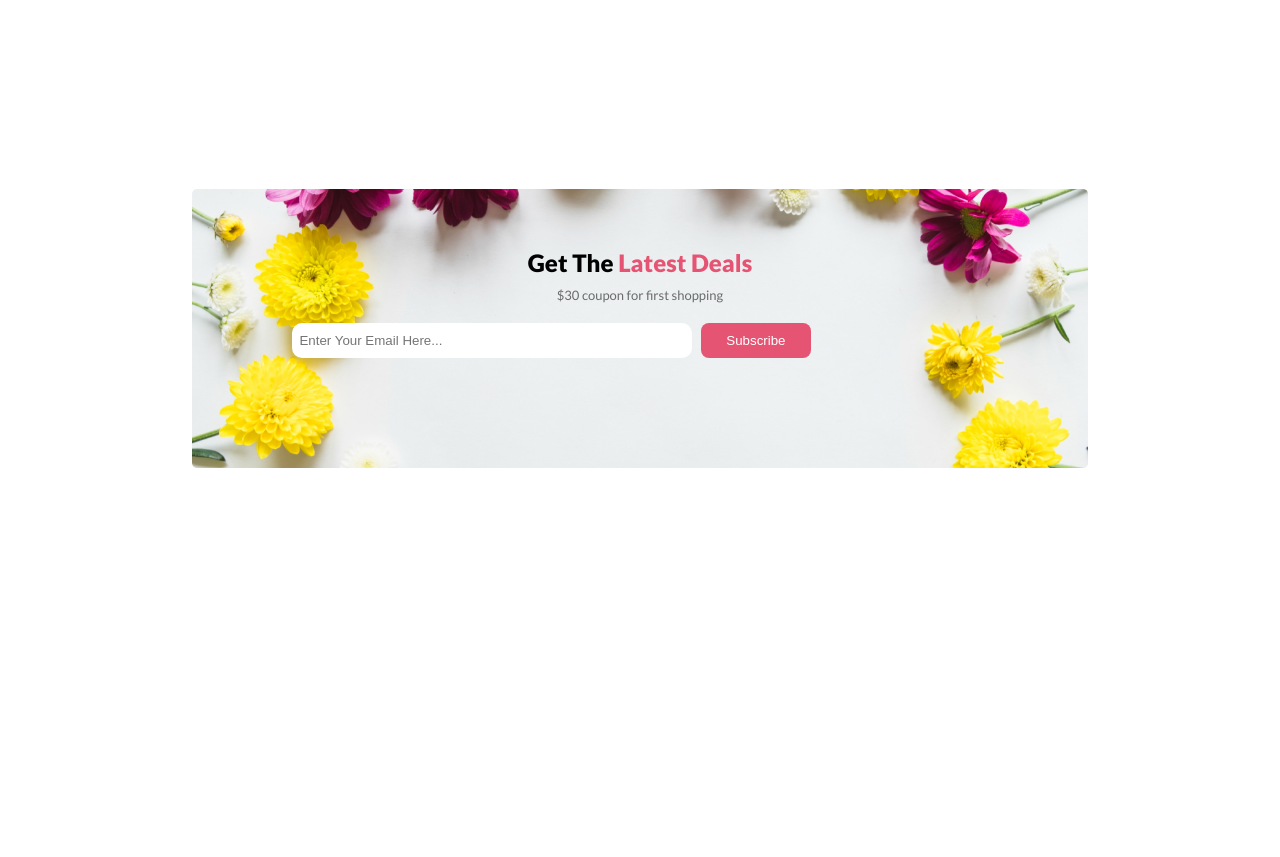
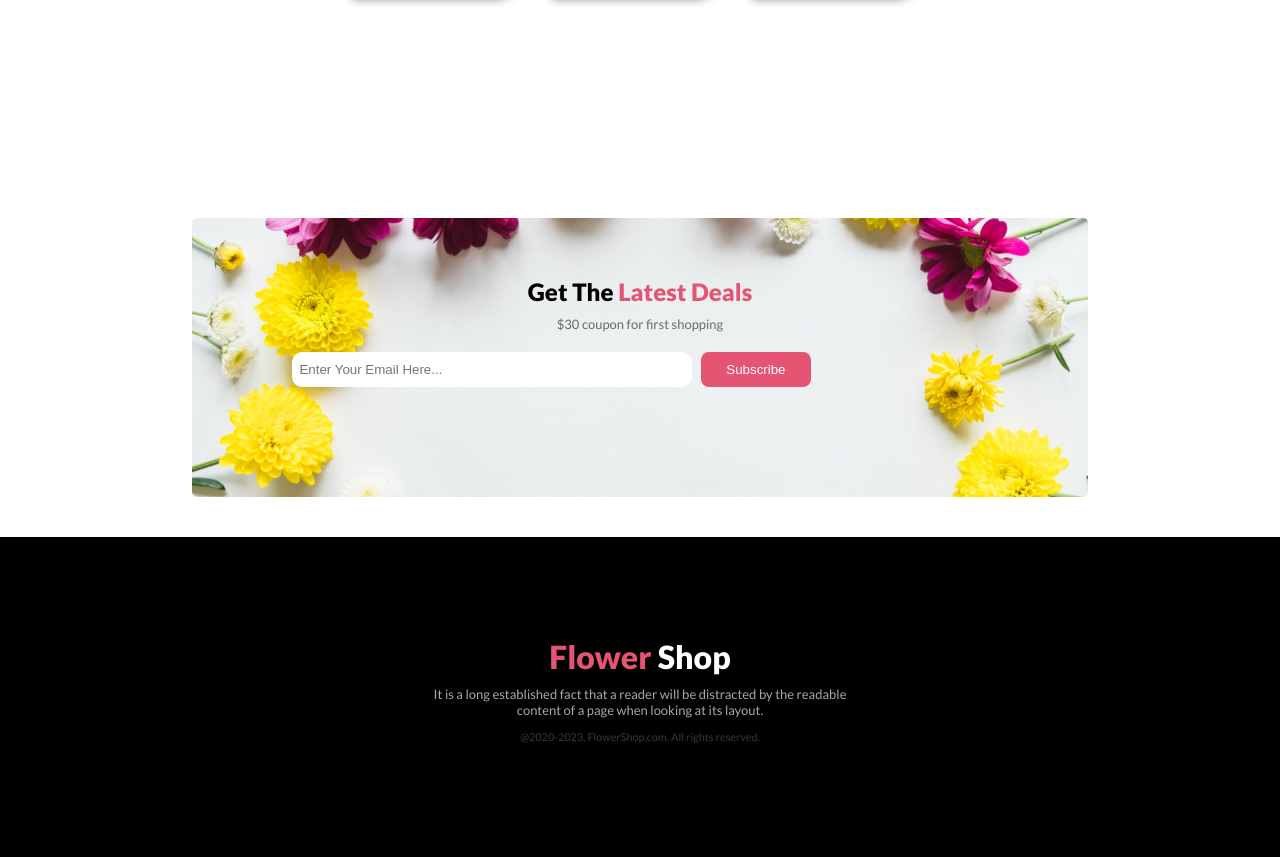
Before and after one commit to nayemislam2124/my-first-assignment, a plain HTML site: page index.html in a window 1280 px wide. Shown: the part 3122-3979 px from the top of the page. Before the commit the page ends 3610 px from the top, so only its background shows below. Drawn offline with Linux system fonts and the light colour scheme.

Commit message:
Almost End Added

```diff
--- a/index.html
+++ b/index.html
@@ -21,6 +21,9 @@
 
     </div>
     </header>
+    <!-- header section end  -->
+
+
     <!-- first flower section start-->
     <section>
 
@@ -45,6 +48,9 @@
             </div>
         </div>
     </section>
+    <!-- first flower section end -->
+
+
     <!-- service section start  -->
     <section>
         <div class="service-section-1">
@@ -62,7 +68,10 @@
             </div>
         </div>
     </section>
-    <!-- first deal section  -->
+    <!-- service section end  -->
+
+
+    <!-- first deal section start -->
     <section>
         <div class="deal-section-1">
             <div class="deal-section-text">
@@ -71,7 +80,10 @@
             <button class="btn-primary">Sign Up</button>
         </div></div>
     </section>
-    <!-- instagram section  -->
+    <!-- first deal section end  -->
+
+
+    <!-- instagram section start -->
     <section>
             <div class="instagram-container">
 
@@ -89,10 +101,15 @@
         </div>
     </div>
     </section>
+    <!-- instagram section end  -->
 
+
+    <!-- shop gallery section start (myself) -->
     <section>
+        <h1 style="text-align:center">Our Shop<span class="h1-primary"> Gallery</span></h1>
         <div class="shop-gallery-section">
-            <div class="galler-1">
+
+            <div class="gallery-1">
             <div class="gallery-image-1"></div>
             <div class="gallery-image-2"></div>
             <div class="gallery-image-3"></div> </div>
@@ -106,7 +123,10 @@
             <div class="gallery-image-9"></div></div>
         </div>
     </section>
-    <!-- second deal section  -->
+    <!-- shop gallery section end (myself)  -->
+
+
+    <!-- second deal section start -->
     <section>
         <div class="deal-section-2">
             <div class="deal-section-text-1">
@@ -118,5 +138,16 @@
             </div>
         </div>
     </section>
+    <!-- second deal section end  -->
+
+    <!-- footer section start  -->
+    <footer>
+        <div class="footer-text">
+        <h1><span class="h1-primary">Flower</span> Shop</h1>
+        <p>It is a long established fact that a reader will be distracted by the readable <br> content of a page when looking at its layout.</p>
+        <p><small>@2020-2023, FlowerShop.com. All rights reserved. </small></p>
+    </div>
+    </footer>
+    <!-- footer section end  -->
 </body>
 </html>
--- a/style.css
+++ b/style.css
@@ -19,7 +19,7 @@ body{
 .h1-primary{
     color:#e55473;
 }
-/* header section styling */
+/* header section styling start*/
 header{
     width:100%;
     height:80vh;
@@ -51,9 +51,10 @@ header{
     margin-top:10px;
     margin-bottom:10px;
 }
+/* header section styling end  */
 
 
-/* first flower section styling */
+/* first flower section styling start */
 .flower-section-1-head-text{
     margin-top:100px;
     text-align:center;
@@ -122,7 +123,10 @@ header{
     text-align:center;
     color:#474747;
 }
-/* service section styling */
+/* first flower section styling end  */
+
+
+/* service section styling start*/
 .service-section-1{
     width:70%;
     height:30vh;
@@ -143,7 +147,10 @@ header{
     color:#474747;
     margin-top:10px;
 }
-/* first deal section styling */
+/* service section styling end  */
+
+
+/* first deal section styling start*/
 .deal-section-1{
     width:100%;
     height:50vh;
@@ -173,7 +180,10 @@ header{
 .deal-section-text button{
     margin-top:20px;
 }
-/* instagram section text styling */
+/* first deal section styling end  */
+
+
+/* instagram section text styling start*/
 .instagram-section-text{
     margin-top:100px;
     text-align:center;
@@ -183,7 +193,10 @@ header{
     color:#474747c9;
     font-size:13px;
 }
-/* instagram section image styling  */
+/* instagram section text styling end  */
+
+
+/* instagram section image styling start */
 .instagram-section-image{
     width:70%;
     height:40vh;
@@ -225,17 +238,20 @@ header{
     background-position:center;
     background-size:contain;
 }
-/* shop gallery section styling  */
+/* instagram section image styling end  */
+
+
+/* shop gallery section styling start (myself) */
 .shop-gallery-section{
     width:90%;
     height:100vh;
-    /* background:wheat; */
     margin:auto;
     display:flex;
     justify-content:center;
     gap:20px;
 
 }
+
 .gallery-image-1{
     width:180px;
     height:180px;
@@ -354,7 +370,10 @@ header{
     margin-top:20px;
     margin-bottom:20px;
 }
-/* second deal section styling */
+/* shop gallery section styling end (myself) */
+
+
+/* second deal section styling start*/
 .deal-section-2{
     width:70%;
     height:40vh;
@@ -382,3 +401,30 @@ header{
     margin-top:100px;
     border-radius:10px;
 }
+/* second deal section styiling end  */
+
+
+
+/* footer section styling start  */
+footer{
+    width:100%;
+    height:40vh;
+    margin-top:20px;
+    background-color:black;
+    color:white;
+    text-align:center;
+}
+.footer-text{
+    position:relative;
+    top:100px;
+}
+.footer-text p{
+    font-size:13px;
+    color:rgba(255, 255, 255, 0.66);
+    margin-top:10px;
+
+}
+.footer-text small{
+    color:#474747c9;
+}
+/* footer section styling end  */
```
